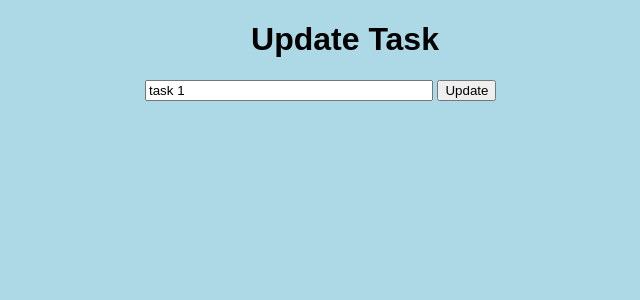
After one commit to LisethCastillo0325/testapp-flask, a Flask app: page /update/3 in a window 1280 px wide. The commit adds this page. Shown: the top 300 px of the page, without its empty margins (295-935 px from the left). Run offline with Flask 3, Linux system fonts and the light colour scheme; data comes from the database, SQL or seed files in the repository; both versions use the stored data as it was after the commit.

Commit message:
paso 6. apis de listar, crear, actualizar y eliminar registros.

```diff
--- a/app.py
+++ b/app.py
@@ -25,23 +25,49 @@ class Todo(db.Model):
 	def __repr__(self):
     	      return '<Task %r>' % self.id
 
-@app.route('/', methods=['POST','GET'])
+@app.route('/', methods=['GET'])
 def index():
-    if request.method == 'POST':
-        task_content = request.form['content']
-        #
-        # Se crea un objeto conforme al modelo declarado
-        #
-        new_task = Todo(content = task_content)
-        try:
-            db.session.add(new_task)
-            db.session.commit()
-            return redirect('/')
-        except Exception:
-            return 'There was an issue adding your task'
-    else:
-        tasks = Todo.query.order_by(Todo.date_created).all()
-        return render_template('index.html', tasks=tasks)
+	tasks = Todo.query.order_by(Todo.date_created).all()
+	return render_template('index.html', tasks=tasks)
+
+@app.route('/create', methods=['POST'])
+def create():
+	task_content = request.form['content']
+	#
+	# Se crea un objeto conforme al modelo declarado
+	#
+	new_task = Todo(content = task_content)
+	try:
+		db.session.add(new_task)
+		db.session.commit()
+		return redirect('/')
+	except Exception:
+		return 'There was an issue adding your task'
+
+@app.route('/delete/<int:id>')
+def delete(id):
+	task_to_delete = Todo.query.get_or_404(id)
+
+	try:
+		db.session.delete(task_to_delete)
+		db.session.commit()
+		return redirect('/')
+	except Exception:
+    	  return "There was a problem deleting that task"
+
+@app.route('/update/<int:id>', methods=['GET', 'POST'])
+def update(id):
+	task = Todo.query.get_or_404(id)
+
+	if request.method == 'POST':
+		task.content = request.form['content']
+		try:
+			db.session.commit()
+			return redirect('/')
+		except Exception:
+			return 'There was an issue updating your task'
+	else:
+		return render_template('update.html', task=task)
 
 if __name__ == "__main__":
 	app.run(host='0.0.0.0',debug=True)
--- /dev/null
+++ b/templates/update.html
@@ -0,0 +1,20 @@
+{% extends 'base.html' %}
+
+{% block head %}
+
+<title> Update Task </title>
+
+{% endblock %}
+
+{% block body %}
+<div class="content">
+    <h1 style="text-align: center"> Update Task </h1>
+
+    <div class="form">
+        <form action="/update/{{ task.id }}" method="POST">
+            <input type="text" name="content" id="content" value="{{ task.content }}">
+            <input type="submit" value="Update">
+        </form>
+    </div>
+</div>
+{% endblock %}
```
Also changed, not shown: templates/index.html (+8 -4 lines), instance/test.db.
